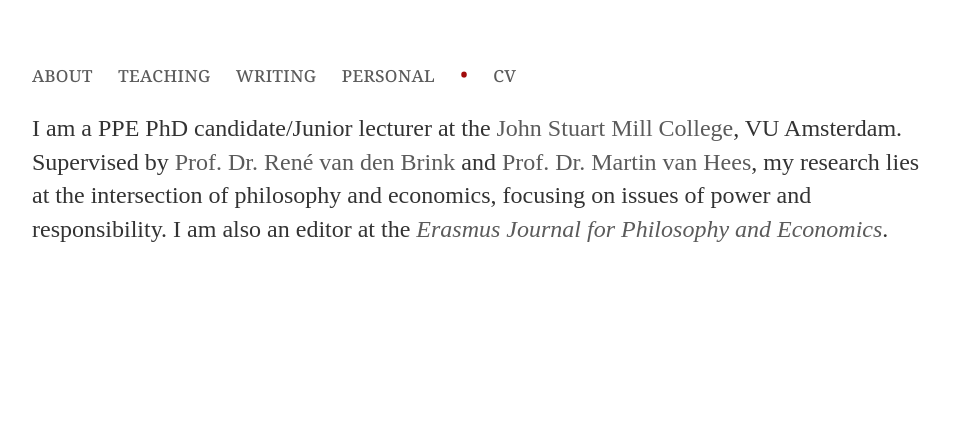
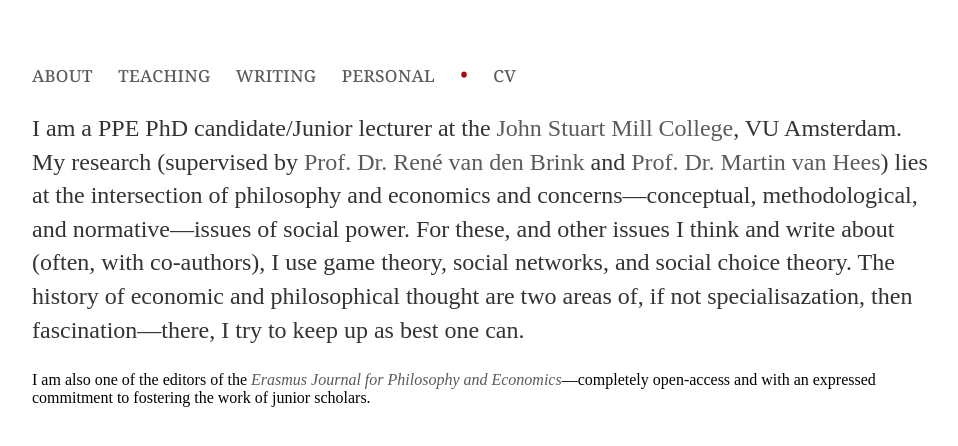
Before and after one commit to uzunovam/uzunovam, a Jekyll site: the page built from index.html, in a window 1280 px wide. Shown: the top 446 px of the page, without its empty margins (160-1118 px from the left). Built offline with Jekyll 4.4.1, drawn with Linux system fonts in a browser that asks for light colours.

Commit message:
Update index.html

```diff
--- a/index.html
+++ b/index.html
@@ -3,5 +3,7 @@
 title: Marina Uzunova
 ---
 <div class="blurb">
-	<p>I am a PPE PhD candidate/Junior lecturer at the <a href="https://vu.nl/en/about-vu/faculties/faculty-of-humanities/departments/john-stuart-mill-college">John Stuart Mill College</a>, VU Amsterdam. Supervised by <a href="http://personal.vu.nl/j.r.vanden.brink/">Prof. Dr. René van den Brink</a> and <a href="https://research.vu.nl/en/persons/martin-van-hees">Prof. Dr. Martin van Hees</a>, my research lies at the intersection of philosophy and economics, focusing on issues of power and responsibility. I am also an editor at the <a href="https://www.ejpe.org/journal"><cite>Erasmus Journal for Philosophy and Economics</cite></a>.</p>
+	<p>I am a PPE PhD candidate/Junior lecturer at the <a href="https://vu.nl/en/about-vu/faculties/faculty-of-humanities/departments/john-stuart-mill-college">John Stuart Mill College</a>, VU Amsterdam. My research (supervised by <a href="http://personal.vu.nl/j.r.vanden.brink/">Prof. Dr. René van den Brink</a> and <a href="https://research.vu.nl/en/persons/martin-van-hees">Prof. Dr. Martin van Hees</a>) lies at the intersection of philosophy and economics and concerns—conceptual, methodological, and normative—issues of social power. For these, and other issues I think and write about (often, with co-authors), I use game theory, social networks, and social choice theory. The history of economic and philosophical thought are two areas of, if not specialisazation, then fascination—there, I try to keep up as best one can.</p>
+
+		I am also one of the editors of the <a href="https://www.ejpe.org/journal"><cite>Erasmus Journal for Philosophy and Economics</cite></a>—completely open-access and with an expressed commitment to fostering the work of junior scholars.</p>
 </div><!-- /.blurb -->
```
